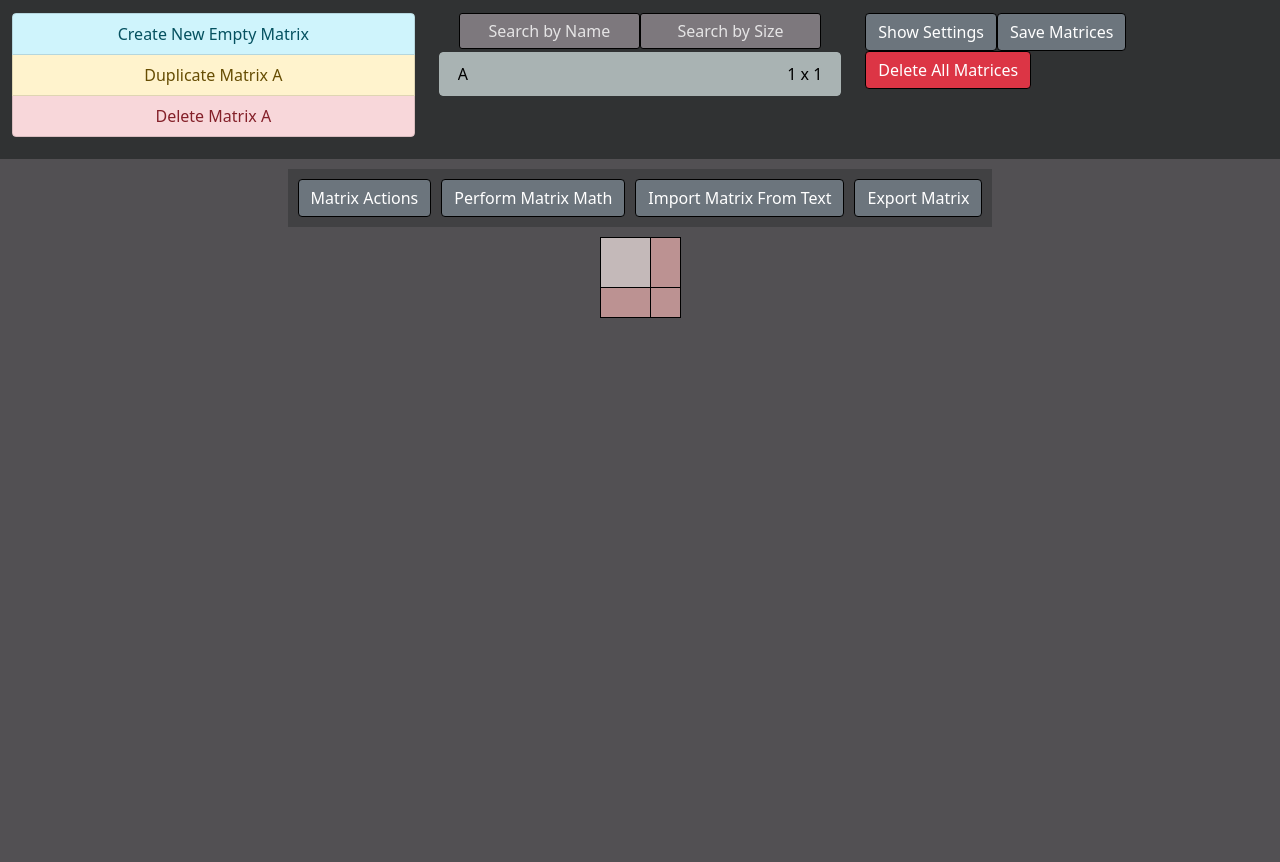
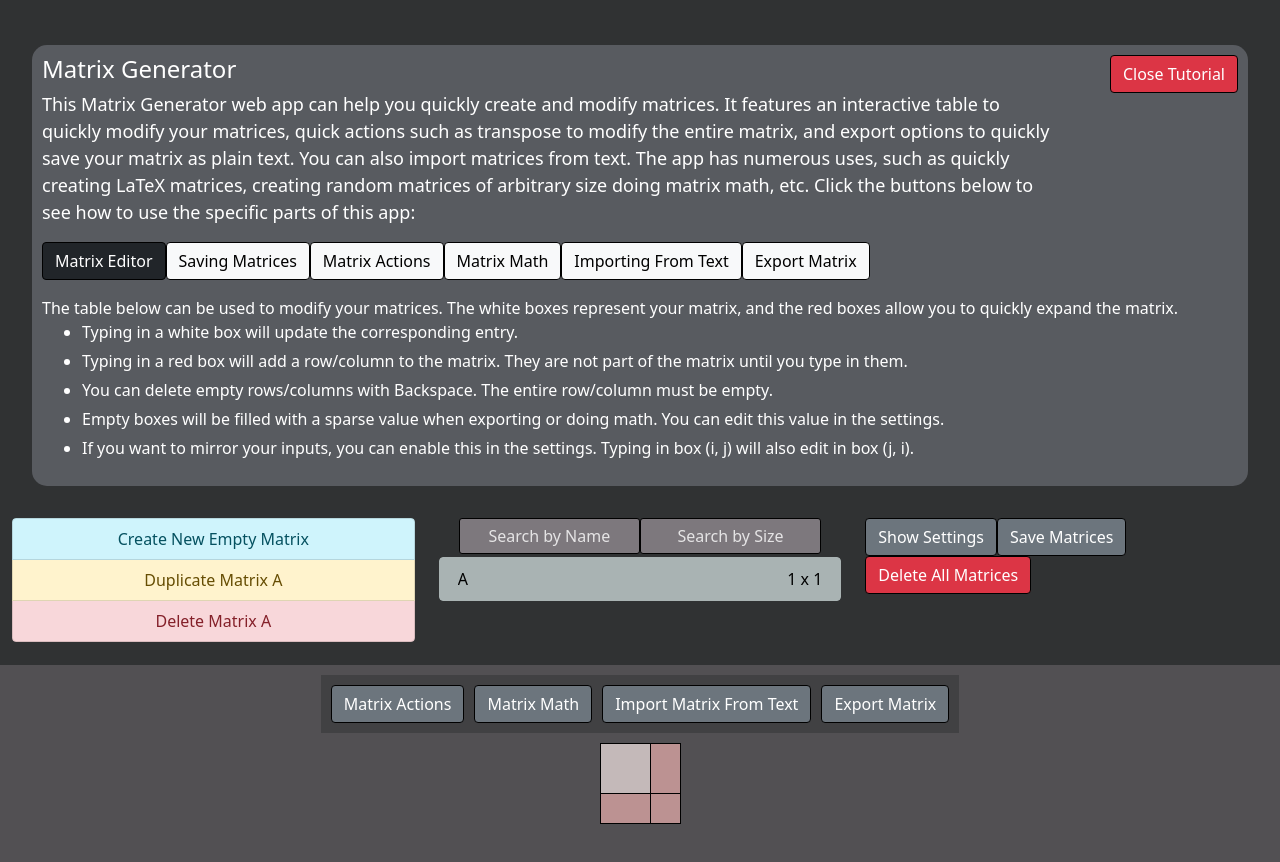
Before and after one commit to andrewctam/matrix-gen, a React (Create React App) app: page / in a window 1280 px wide. Shown: the top 862 px of the page. Before the commit the page ends 800 px from the top, so only its background shows below. Built offline with nearby package versions, Linux system fonts and the light colour scheme.

Commit message:
Add Tutorial

```diff
--- a/src/editor/MatrixEditor.js
+++ b/src/editor/MatrixEditor.js
@@ -55,7 +55,7 @@ function MatrixEditor(props) {
                 <button id = "toggleMath"
                     className = {"btn matrixButtons " + (showMath ? "btn-info" : "btn-secondary")}
                     onClick={toggleShown}>
-                    {showMath ? "Close" : "Perform Matrix Math"}
+                    {showMath ? "Close" : "Matrix Math"}
                 </button>
 
                 <button id = "toggleImport"
--- a/src/editor/matrixTools/MatrixExport.css
+++ b/src/editor/matrixTools/MatrixExport.css
@@ -3,7 +3,6 @@
   padding: 10px;
   background-color: rgba(48, 50, 51, 0.49);
   --bs-gutter-x: 0px;
-
 }
 
 .exportTextArea {
--- a/src/editor/matrixTools/MatrixExport.js
+++ b/src/editor/matrixTools/MatrixExport.js
@@ -157,9 +157,7 @@ function MatrixEditor(props) {
     return <div className = "row exportContainer">
         <textarea readOnly = {true} onClick = {handleFocus} className="exportTextArea" value = {matrixToString(props.matrix)} />
 
-
-        <div className = "row">
-            <div className = "col-sm-3">
+            <div className = "col-sm-4">
                 <ul>
                     {"Export Format"}
                     <li><button id = "arrays"
@@ -179,7 +177,7 @@ function MatrixEditor(props) {
                 </ul>
             </div>
 
-            <div className = "col-sm-3">
+            <div className = "col-sm-4">
                 <ParameterBoxInput isChecked = {newLines} id={"newLines"} text = {"Add New Lines"} updateParameter={updateExportParameter}/>
 
                 {exportOption === "arrays" ? <div>
@@ -196,9 +194,8 @@ function MatrixEditor(props) {
                 : null}
             </div>
 
-            <div className = "col-sm-6">
+            <div className = "col-sm-4">
                 {exportOption === "arrays" ?
-
                     <ul>
                         Quick Options:
                         <li><button id = "[],"
@@ -229,7 +226,6 @@ function MatrixEditor(props) {
                 : null}
 
             </div>
-        </div>
     </div>
 }
 
--- a/src/editor/matrixTools/TextImport.js
+++ b/src/editor/matrixTools/TextImport.js
@@ -240,25 +240,9 @@ function TextImport(props) {
     }
 
     return <div className = "row importContainer">
-        <textarea id = "importTextArea" className = "importBox" placeholder = {inputMatrixPlaceholder}>
+        <textarea id = "importTextArea" className = "importBox" placeholder = {inputMatrixPlaceholder}></textarea>
 
-        </textarea>
-
-        <div className = "col-sm-3">
-            <ParameterBoxInput isChecked = {overwrite} id = "overwrite" name = "overwrite" text = {"Overwrite Current Matrix"} updateParameter = {updateParameter}/>
-
-            {(overwrite ? null : <div>
-                {"Save as New Matrix: "}
-                <input className = "importedMatrixName"
-                placeholder={namePlaceholder}
-                value = {newName}
-                onChange={updateNewMatrixName} />
-            </div>
-            )}
-
-        </div>
-
-        <div className = "col-sm-3">
+        <div className = "col-sm-4">
             <ul>
                 {"Import Format"}
 
@@ -283,9 +267,8 @@ function TextImport(props) {
                 </ul>
         </div>
 
-        <div className = "col-sm-3">
+        <div className = "col-sm-4">
             <ParameterBoxInput isChecked = {ignoreWhitespace} id = "ignoreWhiteSpace" name = "ignoreWhiteSpace" text = {"Ignore White Space"} updateParameter = {updateParameter}/>
-
 
 
             {importFormat === "separator" ?
@@ -313,19 +296,27 @@ function TextImport(props) {
 
             {ignoreWhitespace && displayWarning ? <div class = "wsWarning">{"WARNING: One of your parameters contains whitespaces"}</div> : null}
 
+        </div>
+
+        <div className = "col-sm-4">
+            <ParameterBoxInput isChecked = {overwrite} id = "overwrite" name = "overwrite" text = {"Overwrite Current Matrix"} updateParameter = {updateParameter}/>
+
+            {(overwrite ? null : <div>
+                {"Save as New Matrix: "}
+                <input className = "importedMatrixName"
+                placeholder={namePlaceholder}
+                value = {newName}
+                onChange={updateNewMatrixName} />
+            </div>
+            )}
+
+        <button className = "btn btn-success" onClick = {parseText} >Import Matrix</button>
 
 
-
-
+        </div>
 
 
 
     </div>
-        <div className = "col-sm-3">
-            <button className = "btn btn-success" onClick = {parseText} >Import Matrix</button>
-
-        </div>
-
-    </div>
 }
 export default TextImport;
--- a/src/index.css
+++ b/src/index.css
@@ -17,9 +17,6 @@ input::placeholder {
     color: rgba(255, 255, 255, 0.524);
 }
 
-h1 {
-    font-size: medium;
-}
 
 
 .btn {
@@ -51,3 +48,10 @@ li {
 .form-check-input {
     margin-left: 6px;
 }
+
+
+.centeredCol {
+    margin-left: auto;
+    margin-right: auto;
+
+}
--- a/src/navigation/Navigation.js
+++ b/src/navigation/Navigation.js
@@ -7,6 +7,7 @@ import AddButton from './buttons/AddButton';
 import DeleteButton from './buttons/DeleteButton';
 import DuplicateButton from './buttons/DuplicateButton';
 
+import Tutorial from './Tutorial';
 import "./Navigation.css"
 
 function Navigation(props) {
@@ -14,6 +15,19 @@ function Navigation(props) {
     const [searchName, setSearchName] = useState("");
     const [searchSize, setSearchSize] = useState("");
     const [showSettings, setShowSettings] = useState(false);
+    const [showTutorial, setShowTutorial] = useState(false);
+
+    useEffect(() => {
+        if (window.localStorage.getItem("firstVisit;") === null) {
+            setShowTutorial(true);
+            window.localStorage.setItem("firstVisit;", "0");
+        }
+    }, [])
+
+    useEffect(() => {
+        document.getElementById("selectors").scrollTop = document.getElementById("selectors").scrollHeight;
+        console.log(document.getElementById("selectors").scrollHeight);
+    }, [selectors])
 
     useEffect(() => {
         var tempSelectors = []
@@ -80,9 +94,16 @@ function Navigation(props) {
 
     }
 
+    function closeTutorial() {
+        setShowTutorial(false);
+    }
+
+    return  <div className = "row navigateBar">
+
+{showTutorial ? <Tutorial closeTutorial = {closeTutorial}/> : null}
 
 
-    return  <div className = "row navigateBar">
+
         <div className = "col-sm-4 info">
             <div id = "selectors" className="list-group">
                     <AddButton
@@ -99,18 +120,17 @@ function Navigation(props) {
                         selection = {props.selection}/>
                 </div>
         </div>
-            <div className = "col-sm-4">
-                <input className = "nameSearchBar" onChange = {updateSearchName} value = {searchName} placeholder='Search by Name'></input>
-                <input className = "sizeSearchBar" onChange = {updateSearchSize} value = {searchSize} placeholder='Search by Size'></input>
 
-                <div id = "selectors" className="list-group">
-                    {selectors}
-                </div>
+        <div className = "col-sm-4">
+            <input className = "nameSearchBar" onChange = {updateSearchName} value = {searchName} placeholder='Search by Name'></input>
+            <input className = "sizeSearchBar" onChange = {updateSearchSize} value = {searchSize} placeholder='Search by Size'></input>
 
+            <div id = "selectors" className="list-group">
+                {selectors}
+            </div>
+        </div>
 
-            </div>
         <div className = "col-sm-4">
-
             <button
                 className = {"btn " + (showSettings ? "btn-info" : "btn-secondary")}
                 onClick={() => {setShowSettings(!showSettings)}}>
@@ -132,16 +152,27 @@ function Navigation(props) {
             </button>
 
 
+            {!showTutorial ?
+            <button
+                className = "btn btn-secondary"
+                onClick={() => {setShowTutorial(!showTutorial)}}>
+                {"Show Tutorial"}
+            </button> : null}
+
+
 
             {showSettings ?
             <div>
                 <ParameterBoxInput isChecked = {props.autoSave} id = {"autoSave"} name={"autoSave"} text = {"Auto Save"} updateParameter={props.updateParameter}/>
                 <ParameterBoxInput isChecked = {props.mirror} id = {"mirror"} name={"mirror"} text = {"Mirror Inputs"} updateParameter={props.updateParameter}/>
                 {"Empty Element:"} <ParameterTextInput width = {"30px"} text = {props.sparseVal} id={"sparse"} updateParameter={props.updateParameter}/>
-            </div>  : null}
+            </div> : null}
 
 
         </div>
+
+
+
     </div>
 
 
--- /dev/null
+++ b/src/navigation/Tutorial.css
@@ -0,0 +1,34 @@
+
+.tutorial {
+    background-color: rgb(88, 91, 96);
+    border-radius: 15px;
+    width: 95%;
+    margin: 2.5%;
+    padding: 10px;
+}
+
+h1 {
+    font-size: x-large;
+    text-align: center;
+    display: inline-block;
+
+}
+
+
+.closeTutorial {
+    float: right;
+}
+
+.tutorialBody {
+    margin-right: 15%;
+    font-size: large;
+}
+
+.specificTutorial {
+    margin-top: 1rem;
+}
+
+.tutorialList {
+    list-style-type:disc;
+    padding-inline-start: 40px;
+}
--- /dev/null
+++ b/src/navigation/Tutorial.js
@@ -0,0 +1,126 @@
+import React, {useEffect, useState} from "react";
+import "./Tutorial.css";
+function Tutorial(props) {
+    const [selected, setSelected] = useState("editor");
+    const [specificTutorial, setSpecificTutorial] = useState(null)
+
+    useEffect(() => {
+        var inside = null;
+
+        switch(selected) {
+            case "editor":
+                inside = <div>
+                    The table below can be used to modify your matrices. The white boxes represent your matrix, and the red boxes allow you to quickly expand the matrix.
+                    <ul className = "tutorialList">
+                        <li>Typing in a white box will update the corresponding entry. </li>
+                        <li>Typing in a red box will add a row/column to the matrix. They are not part of the matrix until you type in them.</li>
+                        <li>You can delete empty rows/columns with Backspace. The entire row/column must be empty.</li>
+                        <li>Empty boxes will be filled with a sparse value when exporting or doing math. You can edit this value in the settings.</li>
+                        <li>If you want to mirror your inputs, you can enable this in the settings. Typing in box (i, j) will also edit in box (j, i).</li>
+                    </ul>
+                </div>
+                break;
+            case "saving":
+                inside = <div>
+                You can create multiple matrices and swap between them. If you need your matrices to persist after you close this webpage, you can also save them to your local browser storage. The matrices will automatically be reloaded when this webpage is reopened.
+                <ul className = "tutorialList">
+                    <li>All matrices must have a name. Valid characters are uppercase and lowercase letters and underscores.</li>
+                    <li>You can rename a matrix by clicking its name on the selector buttons. You can also resize it by clicking the size and entering new dimensions.</li>
+                    <li>Save matrices to your local storage using the Save Matrices button.</li>
+                    <li>You can enable Auto Save in the settings if you want to automatically save your matrices after any changes are made</li>
+                </ul>
+            </div>
+                break;
+            case "actions":
+                inside = <div>
+                Matrix Actions allows you to modify your matrix quickly. Most of these actions are irreversible, so save your matrices to your local storage or duplicate them if you might want to reverse the changes.
+                <ul className = "tutorialList">
+                    <li>Transpose will switch your matrices rows and columns</li>
+                    <li>Mirroring your matrix will copy elements (i, j) over the diagonal to (j, i). Mirroring Rows will copy the elements above the diagonal onto those below the diagonal. Mirroring Columns does the opposite.</li>
+                    <li>Fill Empty With will replace all empty boxes with the inputted element.</li>
+                    <li>Fill All With will replace all boxes with the inputted element.</li>
+                    <li>Randomize Matrix will replace all entries with a random integer between the specified range inclusive.</li>
+                    <li>Reshape Matrix will change the dimensions of the matrix and rearrange the entries similar to NumPy's reshape. The product of the new dimensions must be equal to the product of the old dimensions.</li>
+                </ul>
+            </div>
+                break;
+            case "math":
+                inside = <div>
+                    You can evaluate mathematical expressions of your matrices using Matrix Math.
+                    <ul className = "tutorialList">
+                        <li>Enter a math expression using the name of matrices and these operators (+, -, *, ^)</li>
+                        <li>The answer will be saved as a new matrix.</li>
+                        <li>Multiplication can be scalar or matrix multiplication. For example, 2 * A would multiply each element by 2, and A * A would do matrix multiplication.</li>
+                    </ul>
+                </div>
+                break;
+            case "importing":
+                inside = <div>
+                    You can import your matrices from plain text following a specific format.
+                    <ul className = "tutorialList">
+                        <li>When importing, you can either overwrite the current matrix or save it as a new matrix. If you save it as a new matrix, you can enter a new name or it will automatically generate one if no new name is provided.</li>
+                        <li>The Separators format expects elements to be separated by a common character, and rows to be separated by a common character. By default, a space separates elements and new lines separate rows.</li>
+                        <li>The 2D Array format expects elements to be formatted in brackets and separated by a common character.</li>
+                        <li>Reshape From One Line takes all of the elements separated by a common character and reshapes it into the specified dimensions. The number of elements must be equal to the product of the dimensions</li>
+                        <li>The Ignore Whitespace option will remove all whitespace before parsing your input. If you use spaces or new lines for your elements or for your settings, then this will incorrectly parse the text.</li>
+
+                    </ul>
+                </div>
+                break;
+            case "exporting":
+                inside = <div>
+                        You can export your matrices to plain text for use in programming, LaTeX, etc.
+                        <ul className = "tutorialList">
+                        <li>The output will appear in the large text box for you to copy it.</li>
+                        <li>The 2D Arrays option will export the matrix in row major order. The quick options will allow you to quickly change the settings preset values.</li>
+                        <li>The LaTeX option exports the matrix following LaTeX syntax.</li>
+                    </ul>
+                </div>
+                break;
+
+            default: break;
+        }
+        setSpecificTutorial(<div className = "specificTutorial">{inside}</div>);
+    }, [selected])
+
+
+    function TutorialButton(props) {
+        return  <button
+            className = {"btn btn-" + (props.selected === props.name ? "dark" : "light")}
+            onClick={() => {props.setSelected(props.name)}}>
+            {props.text}
+        </button>
+
+    }
+
+    return <div className = "tutorial">
+        <button
+            className = "btn btn-danger closeTutorial"
+            onClick={props.closeTutorial}>
+            {"Close Tutorial"}
+        </button>
+
+        <h1>Matrix Generator</h1>
+        <p className = "tutorialBody">This Matrix Generator web app can help you quickly create and modify matrices.
+            It features an interactive table to quickly modify your matrices, quick actions such as transpose
+            to modify the entire matrix, and export options to quickly save your matrix as plain text.
+            You can also import matrices from text. The app has numerous uses, such as quickly creating LaTeX matrices,
+            creating random matrices of arbitrary size doing matrix math, etc. Click the buttons below to see how to
+            use the specific parts of this app:
+        </p>
+
+        <TutorialButton text = "Matrix Editor" name = "editor" setSelected = {setSelected} selected = {selected} />
+        <TutorialButton text = "Saving Matrices" name = "saving" setSelected = {setSelected} selected = {selected} />
+        <TutorialButton text = "Matrix Actions" name = "actions" setSelected = {setSelected} selected = {selected} />
+        <TutorialButton text = "Matrix Math" name = "math" setSelected = {setSelected} selected = {selected} />
+        <TutorialButton text = "Importing From Text" name = "importing" setSelected = {setSelected} selected = {selected} />
+        <TutorialButton text = "Export Matrix" name = "exporting" setSelected = {setSelected} selected = {selected} />
+
+        {specificTutorial}
+
+    </div>
+
+}
+
+
+export default Tutorial;
```
Also changed, not shown: src/navigation/Navigation.css (line endings or trailing spaces). Lines whose indentation alone changed are shown as unchanged.
